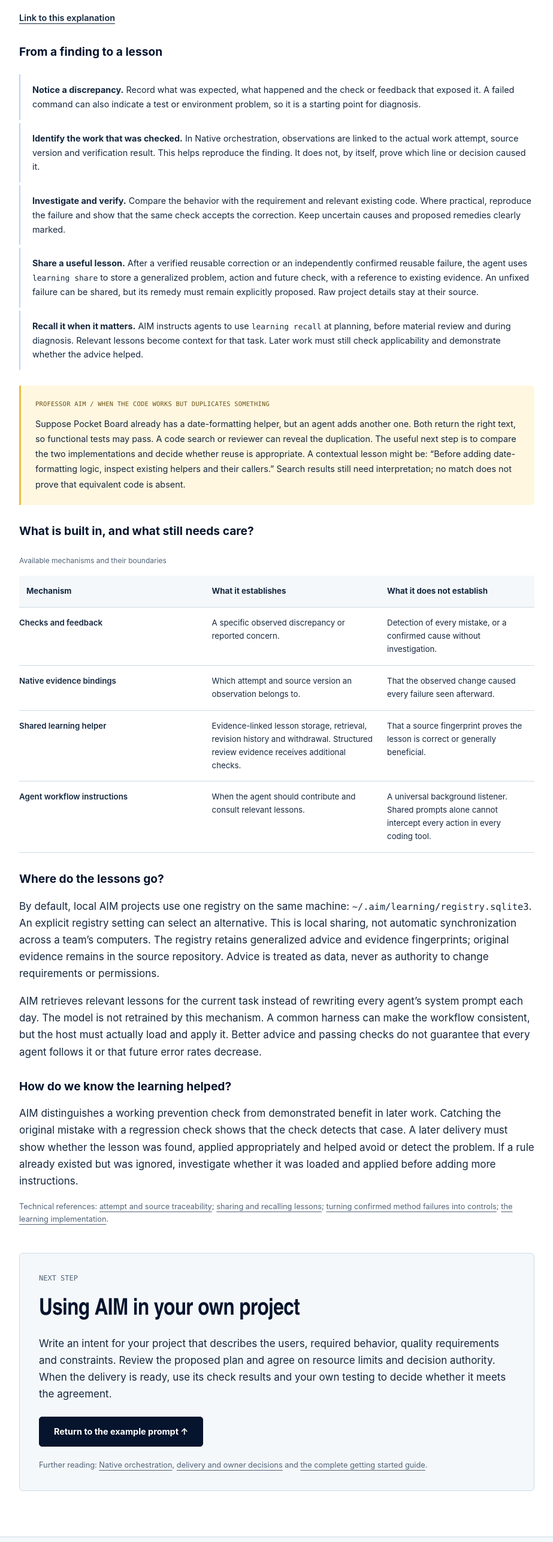
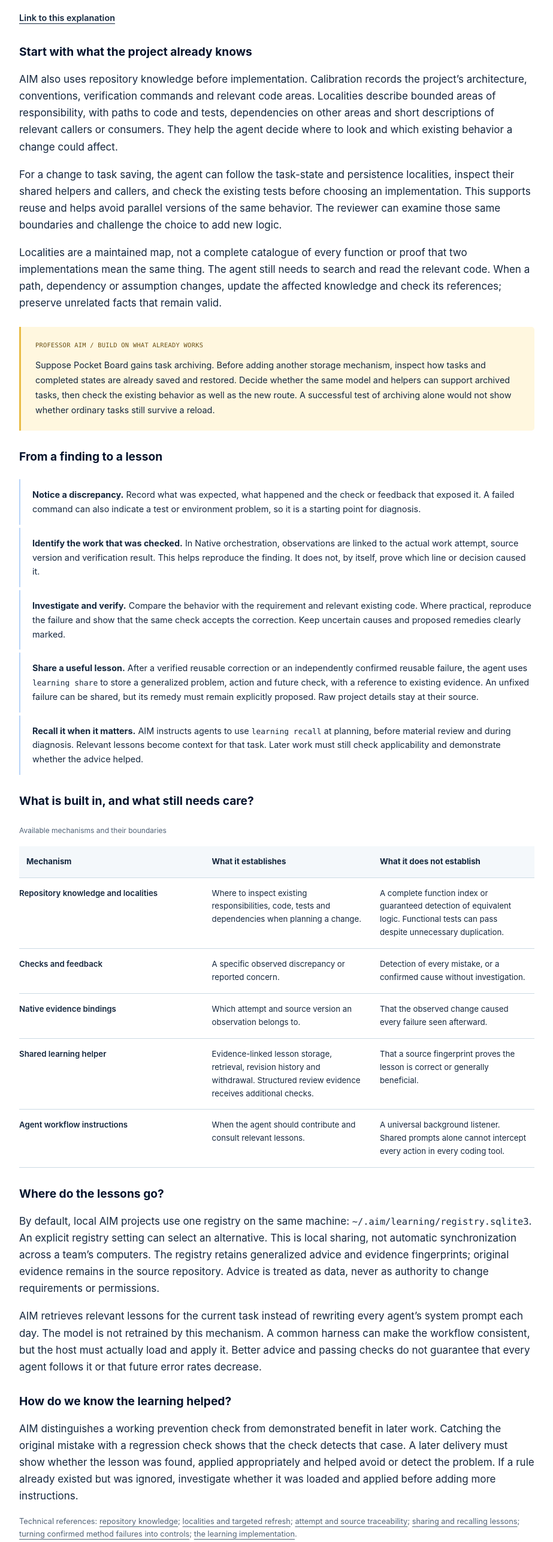
Before and after one commit to joneri/agile-iteration-method, a plain HTML site: page school.html in a window 1280 px wide. Shown: the part 8296-10867 px from the top of the page at 60% size, without its empty margins (328-1251 px from the left). Drawn offline with Linux system fonts and the light colour scheme.

Commit message:
docs: connect repository knowledge with learning in AIM School

```diff
--- a/github-pages/assets/aim-guidance-review.json
+++ b/github-pages/assets/aim-guidance-review.json
@@ -9,7 +9,7 @@
     },
     {
       "path": "school.html",
-      "sha256": "a62ba8776c0f1118f5c5c2a676611b9dc0551675ccfff52e321a84fab96912b5"
+      "sha256": "2930f5ec4cdb3431f98cb010e473c87d5b85428d375b2a5d2e91ae71cbcb0c5d"
     }
   ],
   "sources": [
@@ -73,7 +73,7 @@
     },
     "verificationAndAcceptance": {
       "conclusion": "updated",
-      "summary": "Early baseline/challenge inputs are preserved before planned writes; final review and measurements assess the actual current product. Verified same-byte input relocation is an append-only reference correction, not a new assessment or acceptance. Write/final-review/product/measurement/progress bindings cannot be replaced with historical aliases. Changed baseline proof still becomes stale; later generations cannot inherit old aliases. Actual human/delegated final acceptance, independent review and separate Epic closure remain. School now provides a direct learning-from-mistakes reference: checks and human reports, attempt/source traceability versus causal diagnosis, evidence-linked learning share and contextual recall, revision/withdrawal, local registry boundaries and later verification of benefit. Checked against engineering-delivery Shared local learning, reflection Method feedback, and aim_quality/learning.py. The generic duplicate date-helper example is illustrative, not an observed delivery. No automatic team synchronization, daily system-prompt rewriting, model retraining or universal host interception is claimed."
+      "summary": "School explains prevention through repository knowledge/localities and learning through checks, feedback, source/attempt traceability, diagnosis, evidence-linked sharing and contextual recall. The Pocket Board archiving example connects existing task state, persistence and verification to new behavior. Checked against repo-awareness, calibration consumer checks/targeted refresh, engineering-delivery Shared local learning, reflection Method feedback and aim_quality/learning.py. Discovery pointers require code inspection and affected knowledge refresh; they do not constitute a full function catalogue or guaranteed semantic duplicate detection. Local sharing is distinct from cross-machine synchronization. Advice and source fingerprints do not prove general prevention; later benefit requires observation. No model retraining, daily prompt rewriting or universal host interception is claimed. Existing current-source final review, original criteria and actual owner acceptance remain unchanged."
     },
     "modelsAndEvidence": {
       "conclusion": "updated",
--- a/school.html
+++ b/school.html
@@ -198,6 +198,12 @@ Tell me if I need to reopen this chat before continuing.</code></pre><button hid
           <p>AIM relies on observable evidence and feedback. A test, a check against the agreed requirements, or an independent review can expose a problem. A developer or user can also report one. The agent investigates what happened and decides whether the finding contains a reusable lesson. That reasoning can happen during ordinary delivery; the developer does not need to maintain a separate mistake diary.</p>
           <p><a class="text-link" href="#learning-from-mistakes">Link to this explanation</a></p>
 
+          <h3 id="repository-knowledge">Start with what the project already knows</h3>
+          <p>AIM also uses repository knowledge before implementation. Calibration records the project’s architecture, conventions, verification commands and relevant code areas. Localities describe bounded areas of responsibility, with paths to code and tests, dependencies on other areas and short descriptions of relevant callers or consumers. They help the agent decide where to look and which existing behavior a change could affect.</p>
+          <p>For a change to task saving, the agent can follow the task-state and persistence localities, inspect their shared helpers and callers, and check the existing tests before choosing an implementation. This supports reuse and helps avoid parallel versions of the same behavior. The reviewer can examine those same boundaries and challenge the choice to add new logic.</p>
+          <p>Localities are a maintained map, not a complete catalogue of every function or proof that two implementations mean the same thing. The agent still needs to search and read the relevant code. When a path, dependency or assumption changes, update the affected knowledge and check its references; preserve unrelated facts that remain valid.</p>
+          <aside class="professor-note"><p class="note-label">PROFESSOR AIM / BUILD ON WHAT ALREADY WORKS</p><p>Suppose Pocket Board gains task archiving. Before adding another storage mechanism, inspect how tasks and completed states are already saved and restored. Decide whether the same model and helpers can support archived tasks, then check the existing behavior as well as the new route. A successful test of archiving alone would not show whether ordinary tasks still survive a reload.</p></aside>
+
           <h3>From a finding to a lesson</h3>
           <ol class="verification-list">
             <li><strong>Notice a discrepancy.</strong> Record what was expected, what happened and the check or feedback that exposed it. A failed command can also indicate a test or environment problem, so it is a starting point for diagnosis.</li>
@@ -207,10 +213,9 @@ Tell me if I need to reopen this chat before continuing.</code></pre><button hid
             <li><strong>Recall it when it matters.</strong> AIM instructs agents to use <code>learning recall</code> at planning, before material review and during diagnosis. Relevant lessons become context for that task. Later work must still check applicability and demonstrate whether the advice helped.</li>
           </ol>
 
-          <aside class="professor-note"><p class="note-label">PROFESSOR AIM / WHEN THE CODE WORKS BUT DUPLICATES SOMETHING</p><p>Suppose Pocket Board already has a date-formatting helper, but an agent adds another one. Both return the right text, so functional tests may pass. A code search or reviewer can reveal the duplication. The useful next step is to compare the two implementations and decide whether reuse is appropriate. A contextual lesson might be: “Before adding date-formatting logic, inspect existing helpers and their callers.” Search results still need interpretation; no match does not prove that equivalent code is absent.</p></aside>
-
           <h3>What is built in, and what still needs care?</h3>
           <div class="school-table-wrap" tabindex="0" role="region" aria-label="Learning capabilities and limits"><table class="school-table"><caption>Available mechanisms and their boundaries</caption><thead><tr><th scope="col">Mechanism</th><th scope="col">What it establishes</th><th scope="col">What it does not establish</th></tr></thead><tbody>
+            <tr><th scope="row">Repository knowledge and localities</th><td>Where to inspect existing responsibilities, code, tests and dependencies when planning a change.</td><td>A complete function index or guaranteed detection of equivalent logic. Functional tests can pass despite unnecessary duplication.</td></tr>
             <tr><th scope="row">Checks and feedback</th><td>A specific observed discrepancy or reported concern.</td><td>Detection of every mistake, or a confirmed cause without investigation.</td></tr>
             <tr><th scope="row">Native evidence bindings</th><td>Which attempt and source version an observation belongs to.</td><td>That the observed change caused every failure seen afterward.</td></tr>
             <tr><th scope="row">Shared learning helper</th><td>Evidence-linked lesson storage, retrieval, revision history and withdrawal. Structured review evidence receives additional checks.</td><td>That a source fingerprint proves the lesson is correct or generally beneficial.</td></tr>
@@ -223,7 +228,7 @@ Tell me if I need to reopen this chat before continuing.</code></pre><button hid
 
           <h3>How do we know the learning helped?</h3>
           <p>AIM distinguishes a working prevention check from demonstrated benefit in later work. Catching the original mistake with a regression check shows that the check detects that case. A later delivery must show whether the lesson was found, applied appropriately and helped avoid or detect the problem. If a rule already existed but was ignored, investigate whether it was loaded and applied before adding more instructions.</p>
-          <p class="source-note">Technical references: <a href="https://github.com/joneri/agile-iteration-method/blob/main/docs/workflow/native-orchestration.md#preserve-the-original-campaign">attempt and source traceability</a>; <a href="https://github.com/joneri/agile-iteration-method/blob/main/docs/workflow/engineering-delivery.md#shared-local-learning">sharing and recalling lessons</a>; <a href="https://github.com/joneri/agile-iteration-method/blob/main/docs/workflow/reflection.md#method-feedback-from-shared-learning">turning confirmed method failures into controls</a>; <a href="https://github.com/joneri/agile-iteration-method/blob/main/scripts/aim_quality/learning.py">the learning implementation</a>.</p>
+          <p class="source-note">Technical references: <a href="https://github.com/joneri/agile-iteration-method/blob/main/docs/workflow/repo-awareness.md">repository knowledge</a>; <a href="https://github.com/joneri/agile-iteration-method/blob/main/docs/workflow/repo-awareness-calibration.md#consumer-checks-and-targeted-locality-refresh">localities and targeted refresh</a>; <a href="https://github.com/joneri/agile-iteration-method/blob/main/docs/workflow/native-orchestration.md#preserve-the-original-campaign">attempt and source traceability</a>; <a href="https://github.com/joneri/agile-iteration-method/blob/main/docs/workflow/engineering-delivery.md#shared-local-learning">sharing and recalling lessons</a>; <a href="https://github.com/joneri/agile-iteration-method/blob/main/docs/workflow/reflection.md#method-feedback-from-shared-learning">turning confirmed method failures into controls</a>; <a href="https://github.com/joneri/agile-iteration-method/blob/main/scripts/aim_quality/learning.py">the learning implementation</a>.</p>
         </section>
 
         <section class="school-finish" aria-labelledby="finish-title"><p class="eyebrow">NEXT STEP</p><h2 id="finish-title">Using AIM in your own project</h2><p>Write an intent for your project that describes the users, required behavior, quality requirements and constraints. Review the proposed plan and agree on resource limits and decision authority. When the delivery is ready, use its check results and your own testing to decide whether it meets the agreement.</p><a class="button" href="#quick-start">Return to the example prompt ↑</a><p class="small-note">Further reading: <a href="https://github.com/joneri/agile-iteration-method/blob/main/docs/workflow/native-orchestration.md">Native orchestration</a>, <a href="https://github.com/joneri/agile-iteration-method/blob/main/docs/workflow/user-stories.md">delivery and owner decisions</a> and <a href="https://github.com/joneri/agile-iteration-method/blob/main/docs/product/getting-started.md">the complete getting started guide</a>.</p></section>
```
